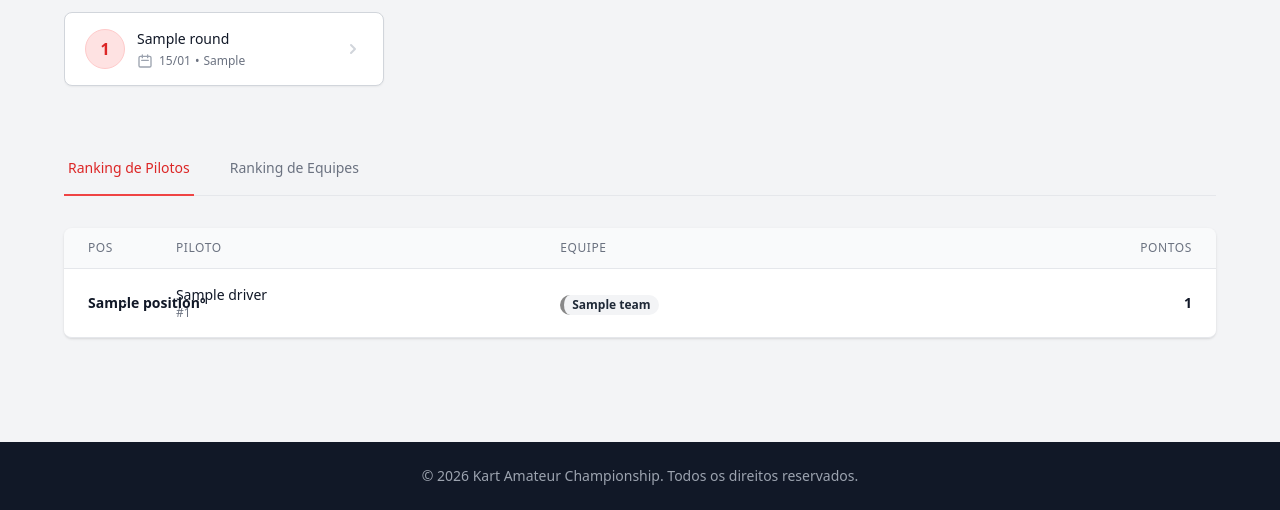
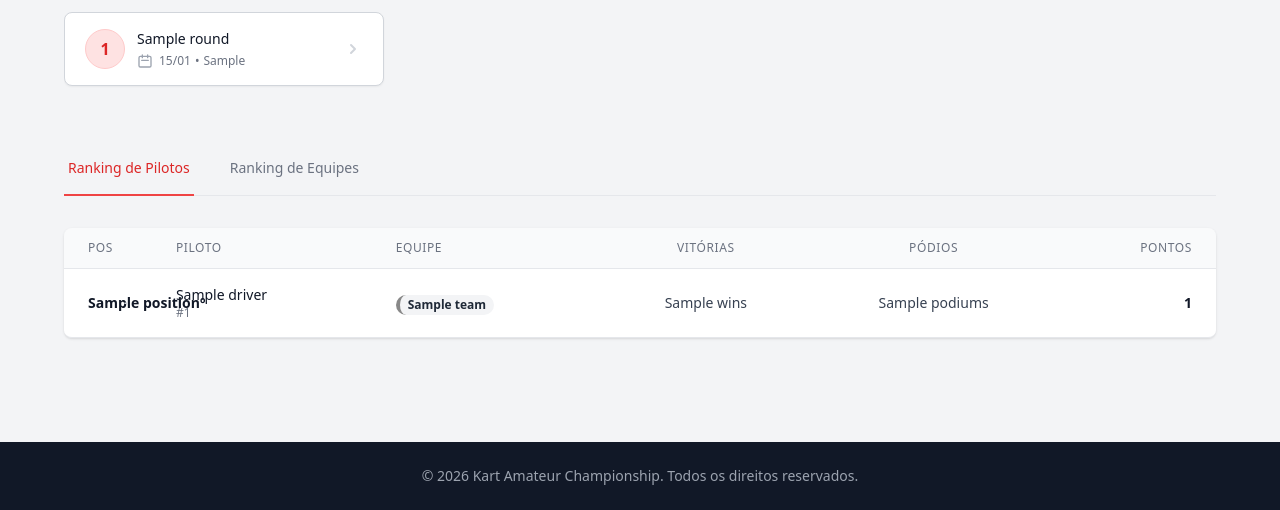
Before and after one commit to jailsonmendesjr/kart-championship, a Django app: template templates/championship/season_detail.html in a window 1280 px wide. Shown: the part 290-800 px from the top of the page. Run offline with Django 4.2, Linux system fonts and the light colour scheme; tables that the repository leaves empty hold one stand-in row (values such as "Sample post"); the template is opened without the code that fills it: values that come from a table or form of the project are taken from there, most other values are stand-ins (such as "Sample title", 1, 10 or a date in 2020); some libraries are stand-ins or nearby versions.

Commit message:
Colunas Vitórias e Pódios  no ranking geral e equipes

```diff
--- a/templates/championship/season_detail.html
+++ b/templates/championship/season_detail.html
@@ -101,6 +101,10 @@
                                     <th scope="col" class="px-3 md:px-6 py-3 text-left text-xs font-medium text-gray-500 uppercase tracking-wider w-12">Pos</th>
                                     <th scope="col" class="px-3 md:px-6 py-3 text-left text-xs font-medium text-gray-500 uppercase tracking-wider">Piloto</th>
                                     <th scope="col" class="hidden md:table-cell px-6 py-3 text-left text-xs font-medium text-gray-500 uppercase tracking-wider">Equipe</th>
+
+                                    <th scope="col" class="hidden md:table-cell px-6 py-3 text-center text-xs font-medium text-gray-500 uppercase tracking-wider">Vitórias</th>
+                                    <th scope="col" class="hidden md:table-cell px-6 py-3 text-center text-xs font-medium text-gray-500 uppercase tracking-wider">Pódios</th>
+
                                     <th scope="col" class="px-3 md:px-6 py-3 text-right text-xs font-medium text-gray-500 uppercase tracking-wider">
                                         <span class="md:hidden">Pts</span><span class="hidden md:inline">Pontos</span>
                                     </th>
@@ -134,26 +138,46 @@
                                             <div class="h-2.5 w-2.5 rounded-full mr-2 md:hidden flex-shrink-0" style="background-color: {{ driver.team.primary_color }};"></div>
                                             <div>
                                                 <div class="text-sm font-medium text-gray-900">{{ driver.driver.name }}</div>
+
                                                 <div class="text-xs text-gray-500 md:hidden flex items-center mt-0.5">
                                                     {{ driver.team.name }} • #{{ driver.car_number|default:"--" }}
                                                 </div>
+
+                                                <div class="text-xs text-gray-600 md:hidden flex items-center mt-1 space-x-2">
+                                                    <span class="flex items-center bg-gray-50 px-1.5 py-0.5 rounded border border-gray-200">
+                                                        🏆 <span class="ml-1 font-bold">{{ driver.wins }}</span>
+                                                    </span>
+                                                    <span class="flex items-center bg-gray-50 px-1.5 py-0.5 rounded border border-gray-200">
+                                                        🥉 <span class="ml-1 font-bold">{{ driver.podiums }}</span>
+                                                    </span>
+                                                </div>
+
                                                 <div class="hidden md:block text-xs text-gray-500">
                                                     #{{ driver.car_number|default:"--" }}
                                                 </div>
                                             </div>
                                         </div>
                                     </td>
+
                                     <td class="hidden md:table-cell px-6 py-4 whitespace-nowrap">
                                         <span class="px-2 inline-flex text-xs leading-5 font-semibold rounded-full bg-gray-100 text-gray-800 border-l-4" style="border-color: {{ driver.team.primary_color }}">
                                             {{ driver.team.name }}
                                         </span>
                                     </td>
-                                    <td class="px-3 md:px-6 py-4 whitespace-nowrap text-right text-sm font-bold text-gray-900">
-                                        {{ driver.total_points }}
+
+                                    <td class="hidden md:table-cell px-6 py-4 whitespace-nowrap text-center text-sm font-medium text-gray-700">
+                                        {{ driver.wins }}
+                                    </td>
+                                    <td class="hidden md:table-cell px-6 py-4 whitespace-nowrap text-center text-sm font-medium text-gray-700">
+                                        {{ driver.podiums }}
+                                    </td>
+
+                                    <td class="px-3 md:px-6 py-4 whitespace-nowrap text-right">
+                                        <div class="text-base md:text-sm font-bold text-gray-900">{{ driver.total_points }}</div>
                                     </td>
                                 </tr>
                                 {% empty %}
-                                <tr><td colspan="4" class="px-6 py-4 text-center text-sm text-gray-500">Nenhum piloto pontuou ainda.</td></tr>
+                                <tr><td colspan="6" class="px-6 py-4 text-center text-sm text-gray-500">Nenhum piloto pontuou ainda.</td></tr>
                                 {% endfor %}
                             </tbody>
                         </table>
@@ -170,24 +194,33 @@
                             <thead class="bg-gray-50">
                                 <tr>
                                     <th scope="col" class="px-3 md:px-6 py-3 text-left text-xs font-medium text-gray-500 uppercase tracking-wider w-12">Pos</th>
-                                    <th scope="col" class="px-3 md:px-6 py-3 text-left text-xs font-medium text-gray-500 uppercase tracking-wider">Equipe</th>
+                                    <th scope="col" class="px-3 md:px-6 py-3 text-left text-xs font-medium text-gray-500 uppercase tracking-wider">Piloto</th>
+                                    <th scope="col" class="hidden md:table-cell px-6 py-3 text-left text-xs font-medium text-gray-500 uppercase tracking-wider">Equipe</th>
+
+                                    <th scope="col" class="hidden md:table-cell px-6 py-3 text-center text-xs font-medium text-gray-500 uppercase tracking-wider">Vitórias</th>
+                                    <th scope="col" class="hidden md:table-cell px-6 py-3 text-center text-xs font-medium text-gray-500 uppercase tracking-wider">Pódios</th>
+
                                     <th scope="col" class="px-3 md:px-6 py-3 text-right text-xs font-medium text-gray-500 uppercase tracking-wider">
-                                        <span class="md:hidden">Pts</span><span class="hidden md:inline">Pontos Totais</span>
+                                        <span class="md:hidden">Pts</span><span class="hidden md:inline">Pontos</span>
                                     </th>
                                 </tr>
                             </thead>
                             <tbody class="bg-white divide-y divide-gray-200">
-                                {% for team in teams_ranking %}
+                                {% for driver in drivers_ranking %}
                                 <tr>
                                     <td class="px-3 md:px-6 py-4 whitespace-nowrap">
                                         <div class="flex items-center">
-                                            <span class="text-sm text-gray-900 font-bold w-6">{{ team.position }}º</span>
+                                            <span class="text-sm text-gray-900 font-bold w-6">{{ driver.position }}º</span>
 
                                             <span class="ml-2 text-xs font-medium">
-                                                {% if team.change > 0 %}
-                                                    <span class="text-green-600 flex items-center">▲ {{ team.change }}</span>
-                                                {% elif team.change < 0 %}
-                                                    <span class="text-red-600 flex items-center">▼ {{ team.change|stringformat:"+d"|slice:"1:" }}</span>
+                                                {% if driver.change > 0 %}
+                                                    <span class="text-green-600 flex items-center" title="Subiu {{ driver.change }} posições">
+                                                        ▲ {{ driver.change }}
+                                                    </span>
+                                                {% elif driver.change < 0 %}
+                                                    <span class="text-red-600 flex items-center" title="Caiu posições">
+                                                        ▼ {{ driver.change|stringformat:"+d"|slice:"1:" }}
+                                                    </span>
                                                 {% else %}
                                                     <span class="text-gray-300 font-bold ml-1">-</span>
                                                 {% endif %}
@@ -197,16 +230,49 @@
 
                                     <td class="px-3 md:px-6 py-4 whitespace-nowrap">
                                         <div class="flex items-center">
-                                            <div class="h-6 w-6 rounded-full mr-3 shadow-sm border border-gray-200" style="background-color: {{ team.primary_color }};"></div>
-                                            <div class="text-sm font-medium text-gray-900">{{ team.name }}</div>
+                                            <div class="h-2.5 w-2.5 rounded-full mr-2 md:hidden flex-shrink-0" style="background-color: {{ driver.team.primary_color }};"></div>
+                                            <div>
+                                                <div class="text-sm font-medium text-gray-900">{{ driver.driver.name }}</div>
+
+                                                <div class="text-xs text-gray-500 md:hidden flex items-center mt-0.5">
+                                                    {{ driver.team.name }} • #{{ driver.car_number|default:"--" }}
+                                                </div>
+
+                                                <div class="text-xs text-gray-600 md:hidden flex items-center mt-1 space-x-2">
+                                                    <span class="flex items-center bg-gray-50 px-1.5 py-0.5 rounded border border-gray-200">
+                                                        🏆 <span class="ml-1 font-bold">{{ driver.wins }}</span>
+                                                    </span>
+                                                    <span class="flex items-center bg-gray-50 px-1.5 py-0.5 rounded border border-gray-200">
+                                                        🥉 <span class="ml-1 font-bold">{{ driver.podiums }}</span>
+                                                    </span>
+                                                </div>
+
+                                                <div class="hidden md:block text-xs text-gray-500">
+                                                    #{{ driver.car_number|default:"--" }}
+                                                </div>
+                                            </div>
                                         </div>
                                     </td>
-                                    <td class="px-3 md:px-6 py-4 whitespace-nowrap text-right text-sm font-bold text-gray-900">
-                                        {{ team.total_points }}
+
+                                    <td class="hidden md:table-cell px-6 py-4 whitespace-nowrap">
+                                        <span class="px-2 inline-flex text-xs leading-5 font-semibold rounded-full bg-gray-100 text-gray-800 border-l-4" style="border-color: {{ driver.team.primary_color }}">
+                                            {{ driver.team.name }}
+                                        </span>
+                                    </td>
+
+                                    <td class="hidden md:table-cell px-6 py-4 whitespace-nowrap text-center text-sm font-medium text-gray-700">
+                                        {{ driver.wins }}
+                                    </td>
+                                    <td class="hidden md:table-cell px-6 py-4 whitespace-nowrap text-center text-sm font-medium text-gray-700">
+                                        {{ driver.podiums }}
+                                    </td>
+
+                                    <td class="px-3 md:px-6 py-4 whitespace-nowrap text-right">
+                                        <div class="text-base md:text-sm font-bold text-gray-900">{{ driver.total_points }}</div>
                                     </td>
                                 </tr>
                                 {% empty %}
-                                <tr><td colspan="3" class="px-6 py-4 text-center text-sm text-gray-500">Nenhuma equipe pontuou ainda.</td></tr>
+                                <tr><td colspan="6" class="px-6 py-4 text-center text-sm text-gray-500">Nenhum piloto pontuou ainda.</td></tr>
                                 {% endfor %}
                             </tbody>
                         </table>
```
Also changed, not shown: championship/views.py (+27 -10 lines).
